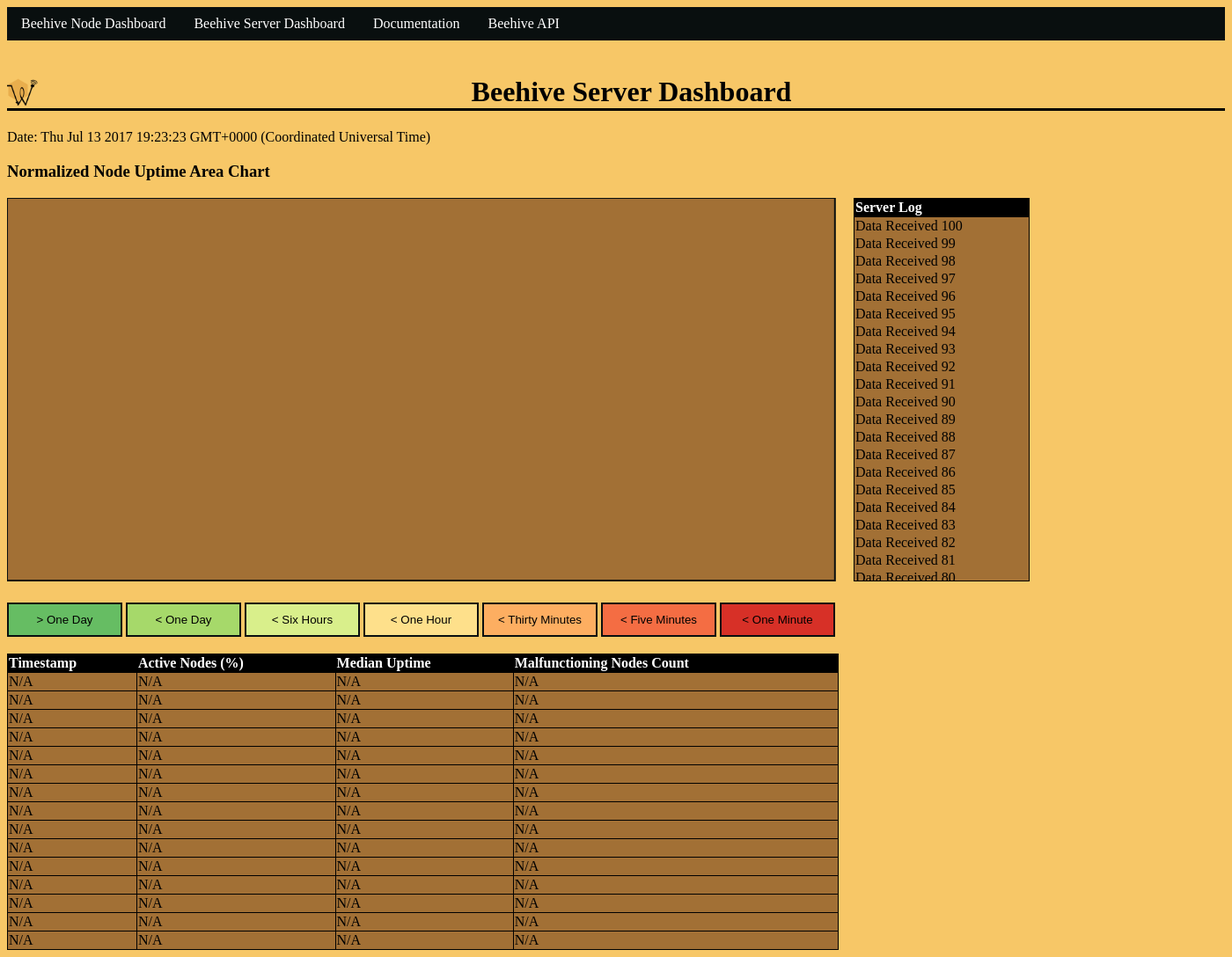
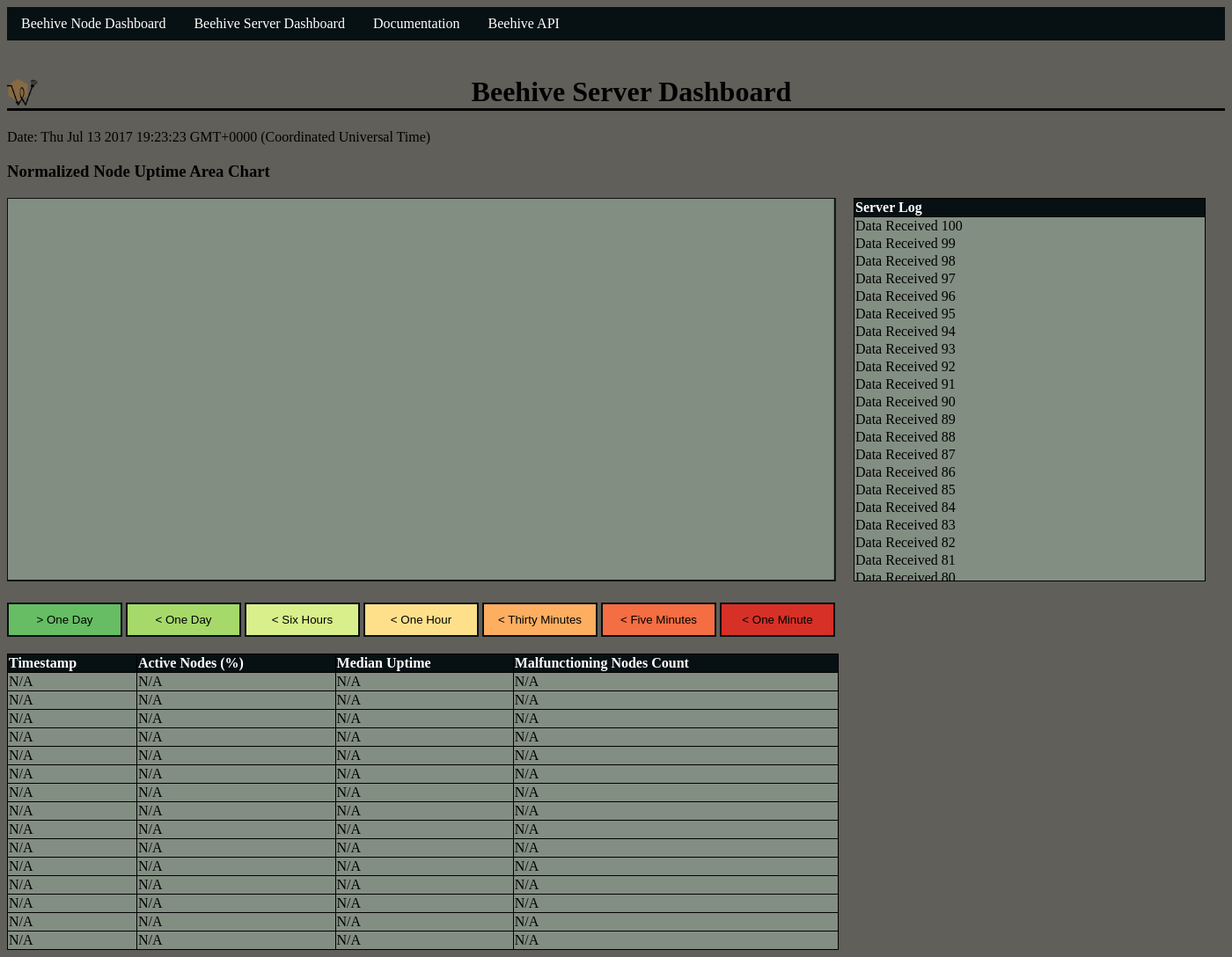
Before and after one commit to zskluzac/Waggle-Dashboard, a Flask app: page /server in a window 1400 px wide. Shown: the whole page at 88% size. Run offline with Flask 2, Linux system fonts and the light colour scheme; data that the repository does not hold is empty; some libraries are stand-ins or nearby versions.

Commit message:
Changed colors to greyscale, and added beginnings of node pages.

```diff
--- a/app2/routes.py
+++ b/app2/routes.py
@@ -148,7 +148,7 @@ def server():
     :return: a rendered webpage
     """
     serverTable = servertable()
-    return render_template('serverdash.html', plots2="index.html", servertable=serverTable, serverlog=serverlog())
+    return render_template('serverdash.html', servertable=serverTable, serverlog=serverlog())
 
 
 @app.route('/data.tsv')
@@ -267,6 +267,25 @@ def documentation():
     """
     return render_template('documentation.html')
 
+# Here are the functions used to generate the node pages.
+# ======================================================================================================================
 
+
+@app.route('/node/<nodeID>')
+def showNodePage(nodeID):
+    nodeInfo = nodeTable(nodeID)
+    return render_template('nodepage.html', nodeID=nodeID, nodeInfo=nodeInfo)
+
+
+def nodeTable(nodeID):
+    upData = []
+    nodeData = apirequest("http://10.10.10.137:8000/nodeApi")
+    for row in nodeData:
+        for node in nodeData.get(row):
+            if nodeID in node:
+                upData.append(str(nodeData.get(row).get(node).get('uptime')) + ", ")
+    return ''.join(upData)
+
+# ======================================================================================================================
 if __name__ == '__main__':
     app.run(debug=True, port=5000)
--- a/app2/static/css/serverdash.css
+++ b/app2/static/css/serverdash.css
@@ -1,5 +1,5 @@
 body {
-    background-color: #F7C767;
+    background-color: #605F59;
 }
 
 table {
@@ -14,27 +14,27 @@ table, td, th{
 }
 th {
     color: #FFFFFF;
-    background-color: #000000;
+    background-color: #071013;
     text-align: left;
 }
 
-tr:hover{background-color:#D58936}
+tr:hover{background-color:#C9CEBD}
 
-ul li a:hover{color:#F7C767}
+ul li a:hover{color: #F7C767}
 
 ul {
     list-style-type: none;
     padding: 0;
 }
 
-ul li a:hover{color:#D58936}
+ul li a:hover{color:#ECBA82}
 
 ul {
     list-style-type: none;
     margin: 0;
     padding: 0;
     overflow: hidden;
-    background-color: #090F0F;
+    background-color: #071013;
 }
 
 li {
@@ -64,14 +64,15 @@ div {
     width: 131px;
     display: inline-block;
     margin-top: -40px;
-    border: 2px solid #090F0F;
+    border: 2px solid #071013;
     padding: 10px;
     outline: none;
     vertical-align: top;
+    float: none;
 }
 
 #buttonlist button:hover {
-    border: 3px solid #090F0F;
+    border: 3px solid #071013;
 }
 
 #buttonlist button:active {
@@ -92,7 +93,7 @@ svg {
     position: absolute;
     left: 970px;
     top: 225px;
-    width: 200px;
+    width: 400px;
 }
 
 #tbody1 {
--- a/app2/templates/documentation.html
+++ b/app2/templates/documentation.html
@@ -33,7 +33,8 @@
         Less than One Day, Less than Six Hours, Less than One Hour, Less than Thirty Minutes, Less than Five Minutes,
         Less than One Minute.</li>
     <li>Server Log - This is a log of each interaction between the website and the Beehive Cassandra API.</li>
-    <li>Statistics Table - </li>
+    <li>Statistics Table -
+    </li>
 </ol>
 
 </body>
--- a/app2/templates/serverdash.html
+++ b/app2/templates/serverdash.html
@@ -9,7 +9,7 @@
 </head>
 <body>
 
-<ul>
+<ul style="hover{color: #F7C767}">
     <li><a href={{ url_for("dashboard") }}>Beehive Node Dashboard</a></li>
     <li><a href={{ url_for("server") }}>Beehive Server Dashboard</a></li>
     <li><a href={{ url_for("documentation") }}>Documentation</a></li>
@@ -37,7 +37,7 @@ getDate();
 
         <svg id="areaplot" width="960" height="500"></svg>
         <div id="logcontainer">
-        <table id="serverlog" style="background-color: #A27035;">
+        <table id="serverlog" style="background-color: #838E83;">
             <thead>
             <tr id="loghead"><th>Server Log</th></tr>
             </thead>
@@ -73,7 +73,7 @@ svg.append("rect")
     .attr("border", "#090F0F")
     .attr("stroke", "#090F0F")
     .attr("stroke-width", "2")
-    .attr("fill", '#A27035');
+    .attr("fill", '#838E83');
 
 var parseTime = d3.timeParse("%S");
 
@@ -109,7 +109,7 @@ d3.tsv("data.tsv", type, function(error, data) {
       .attr("class", "area")
       .attr("stroke", "#090F0F")
       .style("fill", function(d) { return z(d.key); })
-      .on('mouseover', function (d) { d3.select(this).style("fill", "#f3fccc") })
+      .on('mouseover', function (d) { d3.select(this).style("fill", "#C9CEBD") })
       .on('mouseout', function (d) { d3.select(this).style("fill", function(d) { return z(d.key); }) })
       .attr("d", area);
 
@@ -151,7 +151,7 @@ function type(d, i, columns) {
 </script>
 
 
-<table style="background-color: #A27035;">
+<table style="background-color: #838E83;">
     {% autoescape false %}
     {{ servertable }}
     {% endautoescape %}
```
Also changed, not shown: app2/static/css/dashboard.css (+5 -5 lines), app2/static/css/documentation.css (+6 -6 lines), app2/templates/nodepage.html (renamed from app2/templates/dashboard.html, +4 -8 lines).
